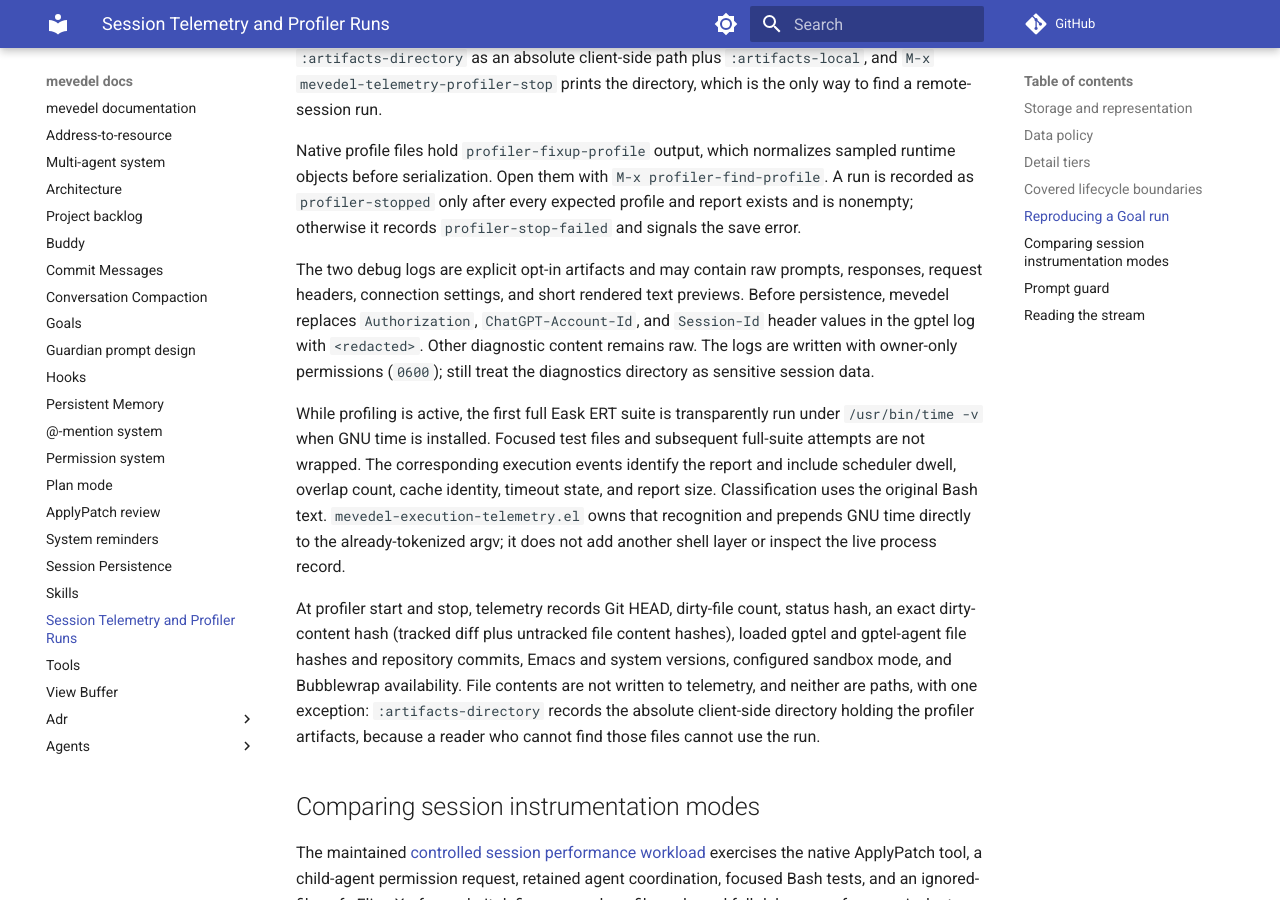
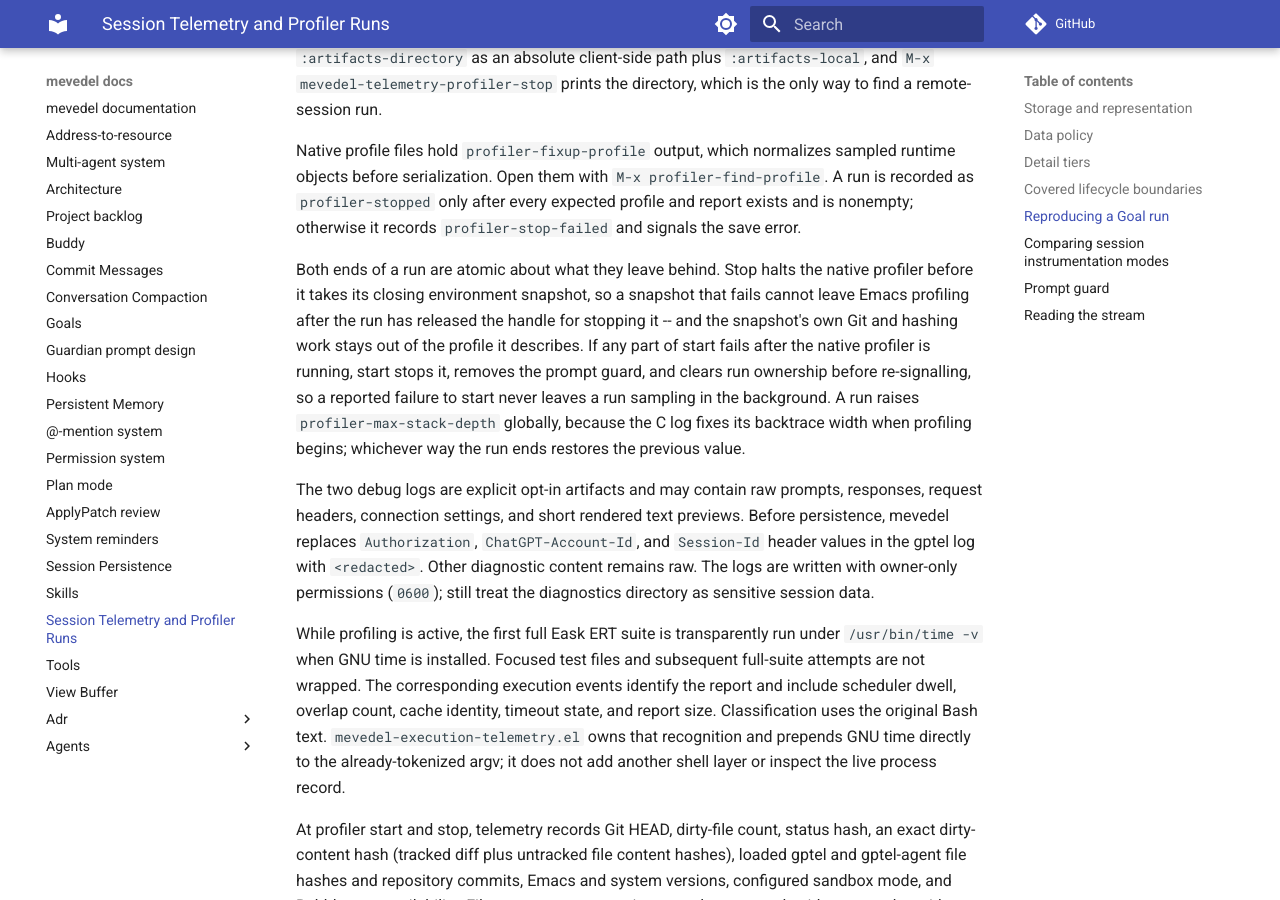
Before and after one commit to FrauH0lle/mevedel, an MkDocs documentation site: the page built from docs/telemetry.md, in a window 1280 px wide and 900 px high, scrolled down 3258 px. Built offline with MkDocs 1.6.1 and Material for MkDocs 9.7.7, drawn with Linux system fonts in a browser that asks for light colours; comment, search, counter and statistics services are not loaded.

Commit message:
fix(telemetry): Leave no profiler running once a run ends
Stop took its closing environment snapshot before profiler-stop, so a
snapshot that signalled reached the cleanup, which removed the prompt
guard and cleared run ownership without stopping the native profiler.
Emacs kept sampling with the handle for stopping it already discarded:
the next mevedel-telemetry-profiler-stop reports no active run, and only
M-x profiler-stop recovers.  Start had the mirror problem, running guard
installation and the snapshot after profiler-start with no rollback, so a
reported failure to start could leave a run sampling.  Neither end
restored profiler-max-stack-depth.

Stop the profiler first and snapshot afterwards, which also keeps the
snapshot's own Git and hashing work out of the profile it describes.  Roll
back a failed start.  Give both paths one release function so guard
removal, depth restoration, and ownership clearing cannot drift apart.

```diff
--- a/docs/telemetry.md
+++ b/docs/telemetry.md
@@ -150,6 +150,18 @@ sampled runtime objects before serialization.  Open them with
 after every expected profile and report exists and is nonempty; otherwise it
 records `profiler-stop-failed` and signals the save error.
 
+Both ends of a run are atomic about what they leave behind. Stop halts the
+native profiler before it takes its closing environment snapshot, so a
+snapshot that fails cannot leave Emacs profiling after the run has released
+the handle for stopping it -- and the snapshot's own Git and hashing work
+stays out of the profile it describes. If any part of start fails after the
+native profiler is running, start stops it, removes the prompt guard, and
+clears run ownership before re-signalling, so a reported failure to start
+never leaves a run sampling in the background. A run raises
+`profiler-max-stack-depth` globally, because the C log fixes its backtrace
+width when profiling begins; whichever way the run ends restores the previous
+value.
+
 The two debug logs are explicit opt-in artifacts and may contain raw prompts,
 responses, request headers, connection settings, and short rendered text
 previews. Before persistence, mevedel replaces `Authorization`,
```
Also changed, not shown: 2 other files.
